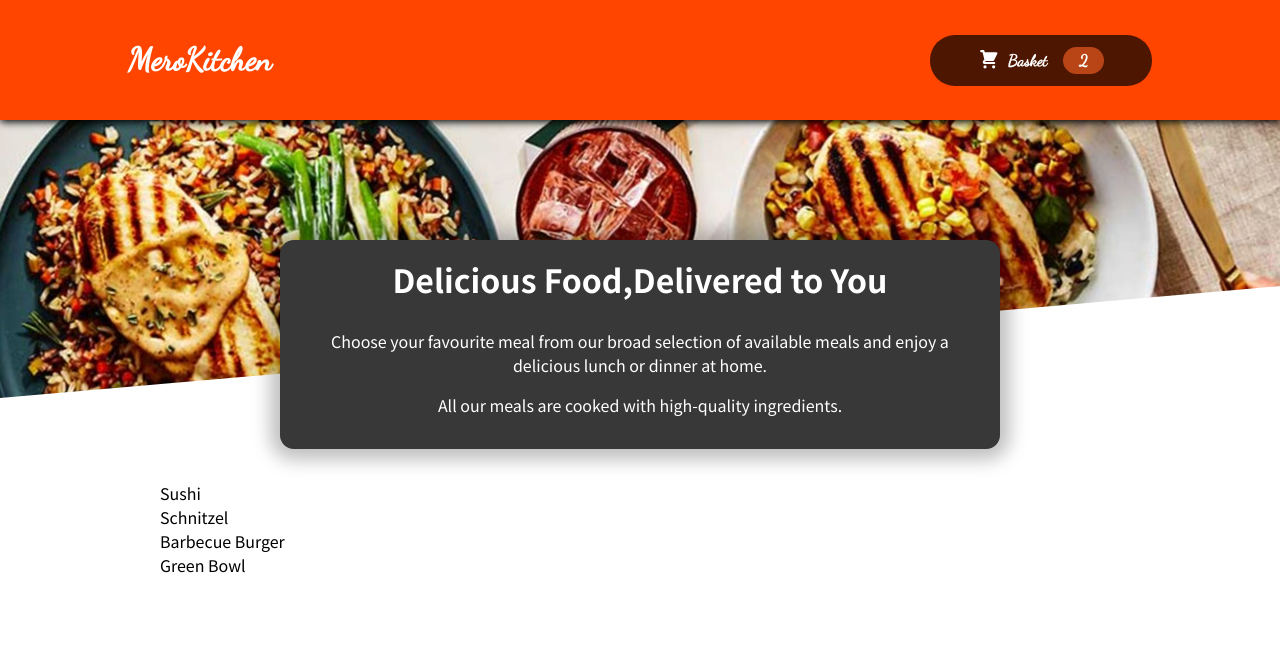
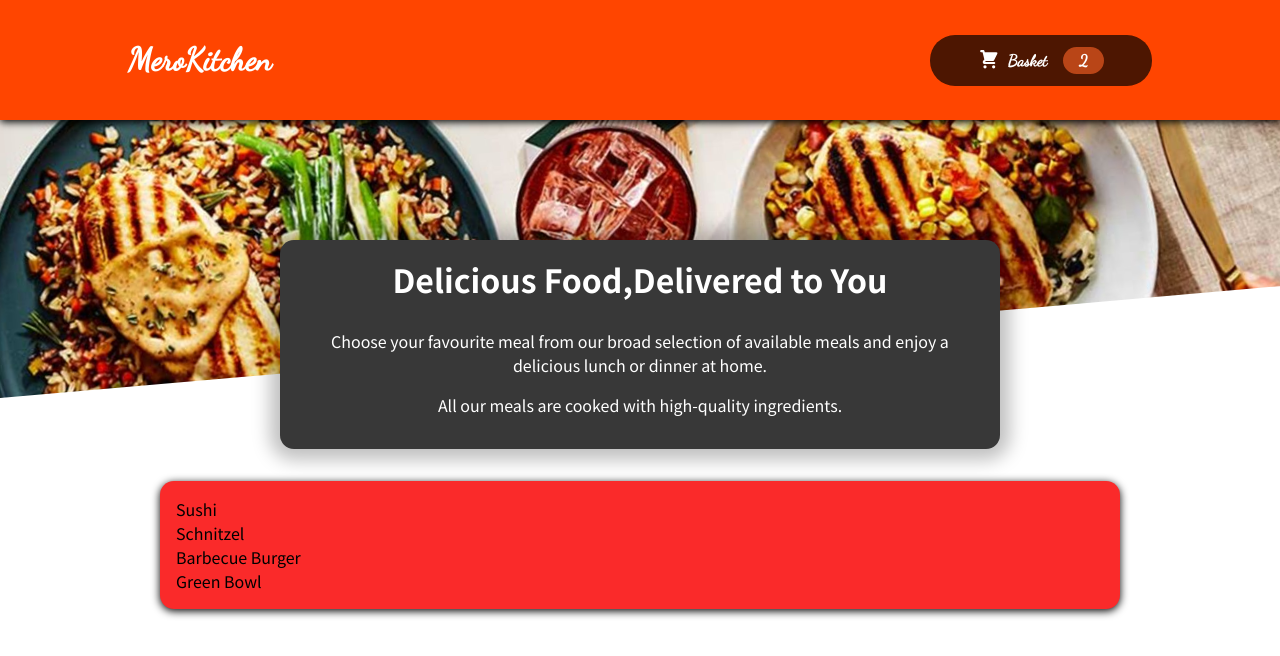
Before and after one commit to PrabeshPP/FoodApp, a React (Create React App) app: page / in a window 1280 px wide. Shown: the top 656 px of the page. Built offline with nearby package versions, Linux system fonts and the light colour scheme.

Commit message:
MealItem Form is Remaining

```diff
--- a/src/Components/Meals/AvailableMeals.js
+++ b/src/Components/Meals/AvailableMeals.js
@@ -1,4 +1,5 @@
 import classes from "./AvailableMeals.module.css";
+import Card from "../UI/Card";
 
 const DUMMY_MEALS = [
     {
@@ -33,9 +34,11 @@ const AvailableMeals=()=>{
   const mealsList=DUMMY_MEALS.map((item)=><li>{item.name}</li>);
   return(
     <section className={classes.meals}>
+    <Card>
       <ul>
         {mealsList}
       </ul>
+      </Card>
     </section>
   )
 
--- a/src/Components/UI/Card.js
+++ b/src/Components/UI/Card.js
@@ -1,6 +1,11 @@
-import classes from './Cardmodule.css';
+import classes from './Card.module.css';
 
 const Card=(props)=>{
+    return(
+        <div className={classes.card}>
+            {props.children}
+        </div>
+    )
 
 }
 
--- a/src/Components/UI/Card.module.css
+++ b/src/Components/UI/Card.module.css
@@ -0,0 +1,6 @@
+.card{
+    padding: 1rem;
+    background-color: rgb(250, 42, 42);
+    box-shadow: 0 2px 8px rgb(0, 0,0.25);
+    border-radius: 14px;
+}
```
Also changed, not shown: src/Components/Meals/MealItem/MealItem.js (added).
